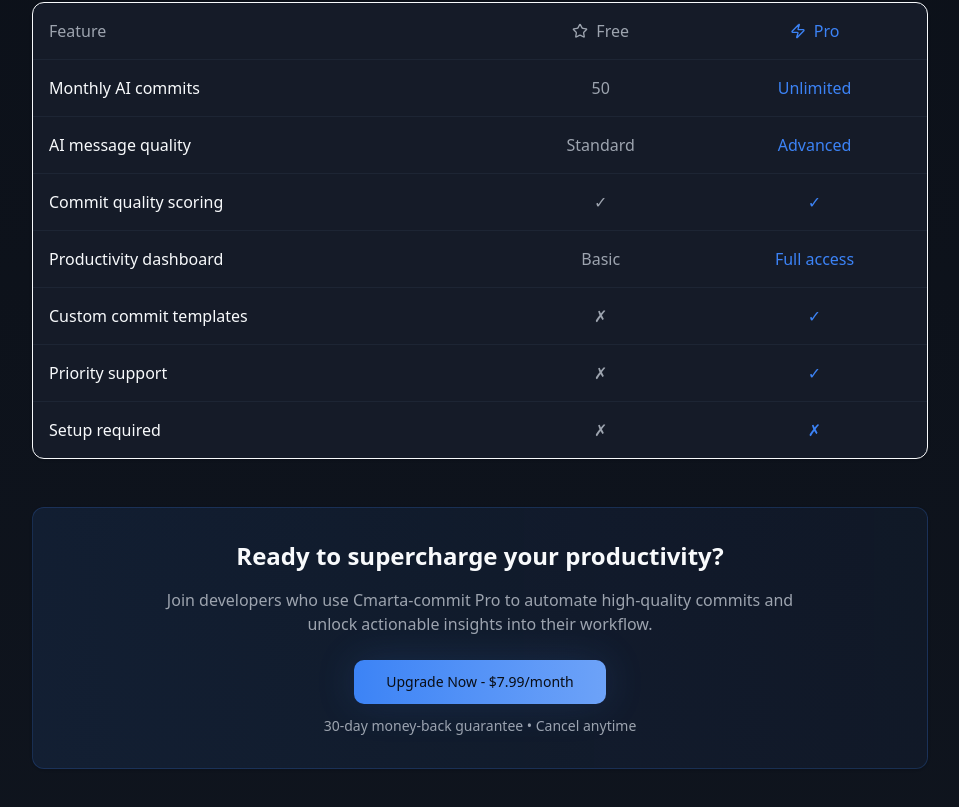
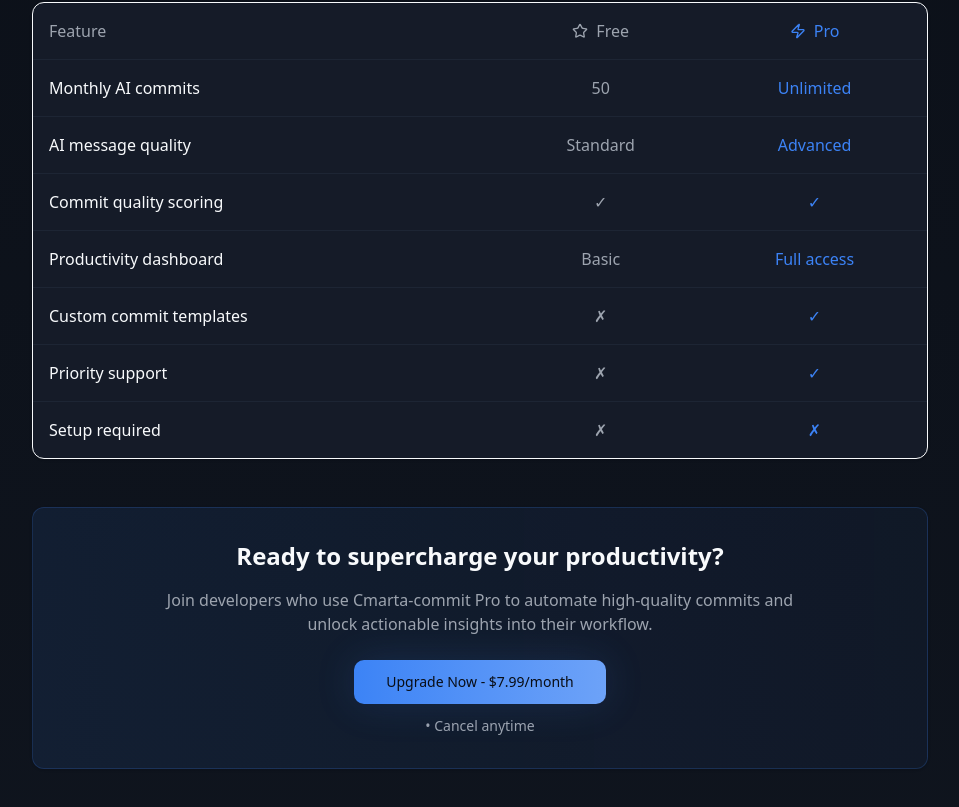
Before and after one commit to samlan24/smarta, a Next.js app in the folder smart_commit/: page /upgrade in a window 1280 px wide. Shown: the part 1228-2035 px from the top of the page, without its empty margins (160-1119 px from the left). Built offline with nearby package versions, Linux system fonts and the light colour scheme.

Commit message:
fix(upgrade): remove redundant guarantee text in upgrade page

```diff
--- a/smart_commit/src/app/upgrade/page.tsx
+++ b/smart_commit/src/app/upgrade/page.tsx
@@ -239,7 +239,7 @@ export default function UpgradePage() {
               )}
             </Button>
             <p className="text-sm text-muted-foreground mt-3">
-              30-day money-back guarantee • Cancel anytime
+              • Cancel anytime
             </p>
           </Card>
         </div>
```
